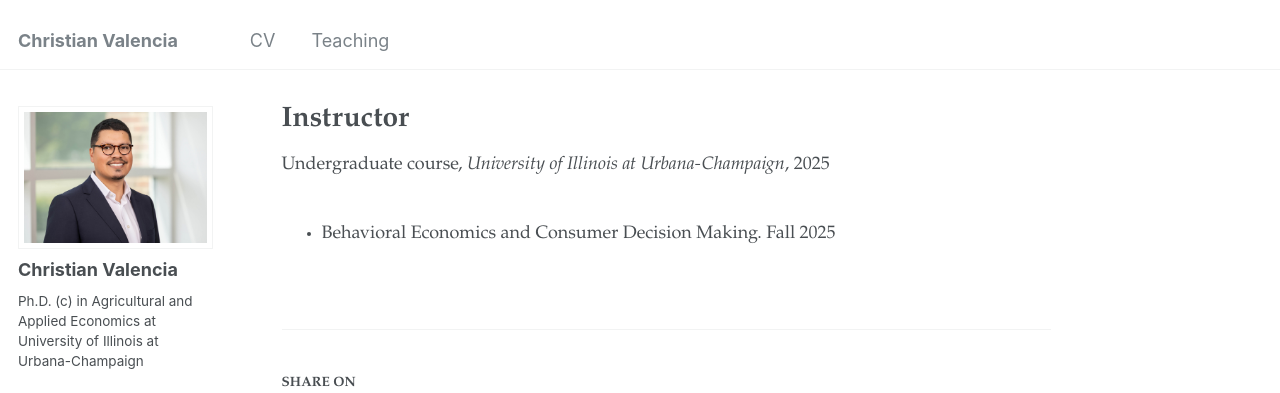
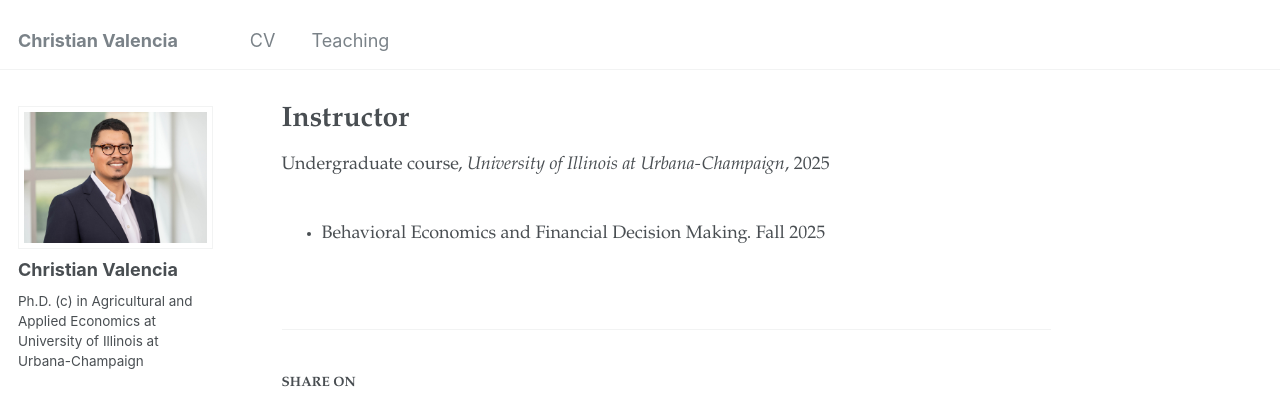
Before and after one commit to valenciac/valenciac.github.io, a Jekyll site: the page built from _teaching/2015-spring-teaching-2.md, in a window 1280 px wide and 930 px high. Shown: the top 393 px of the window. Built offline with Jekyll 4.4.1, drawn with Linux system fonts in a browser that asks for light colours; some web fonts are replaced.

Commit message:
Update 2015-spring-teaching-2.md

```diff
--- a/_teaching/2015-spring-teaching-2.md
+++ b/_teaching/2015-spring-teaching-2.md
@@ -7,4 +7,4 @@ venue: "University of Illinois at Urbana-Champaign"
 date: 2025-01-01
 location: "Urbana, United States"
 ---
-- Behavioral Economics and Consumer Decision Making. Fall 2025
+- Behavioral Economics and Financial Decision Making. Fall 2025
```
